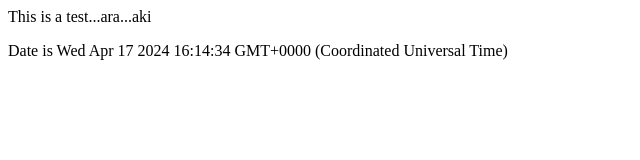
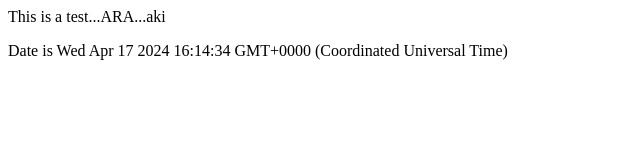
Before and after one commit to vapol/mytest-repos, a plain HTML site: page index.html in a window 1280 px wide. Shown: the full height of the page, 0-640 px from the left. Drawn offline with Linux system fonts and the light colour scheme.

Commit message:
Update index.html

```diff
--- a/index.html
+++ b/index.html
@@ -2,7 +2,7 @@
 <head><meta http-equiv="refresh" content="1"></head>
 
 <body>
-<p>This is a test...ara...aki</p>
+<p>This is a test...ARA...aki</p>
 <script>
   let dateInMillisecs = Date.now();
   let date = new Date(dateInMillisecs);
```
